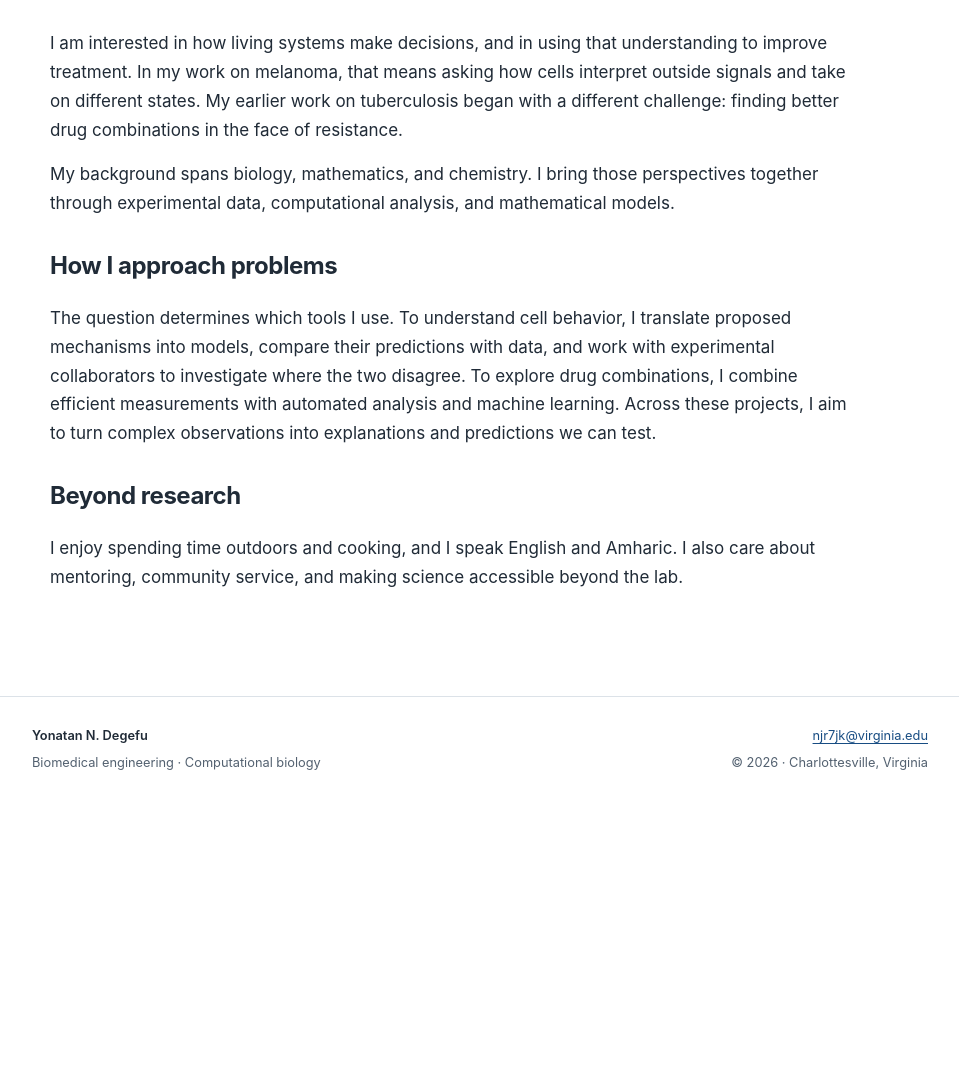
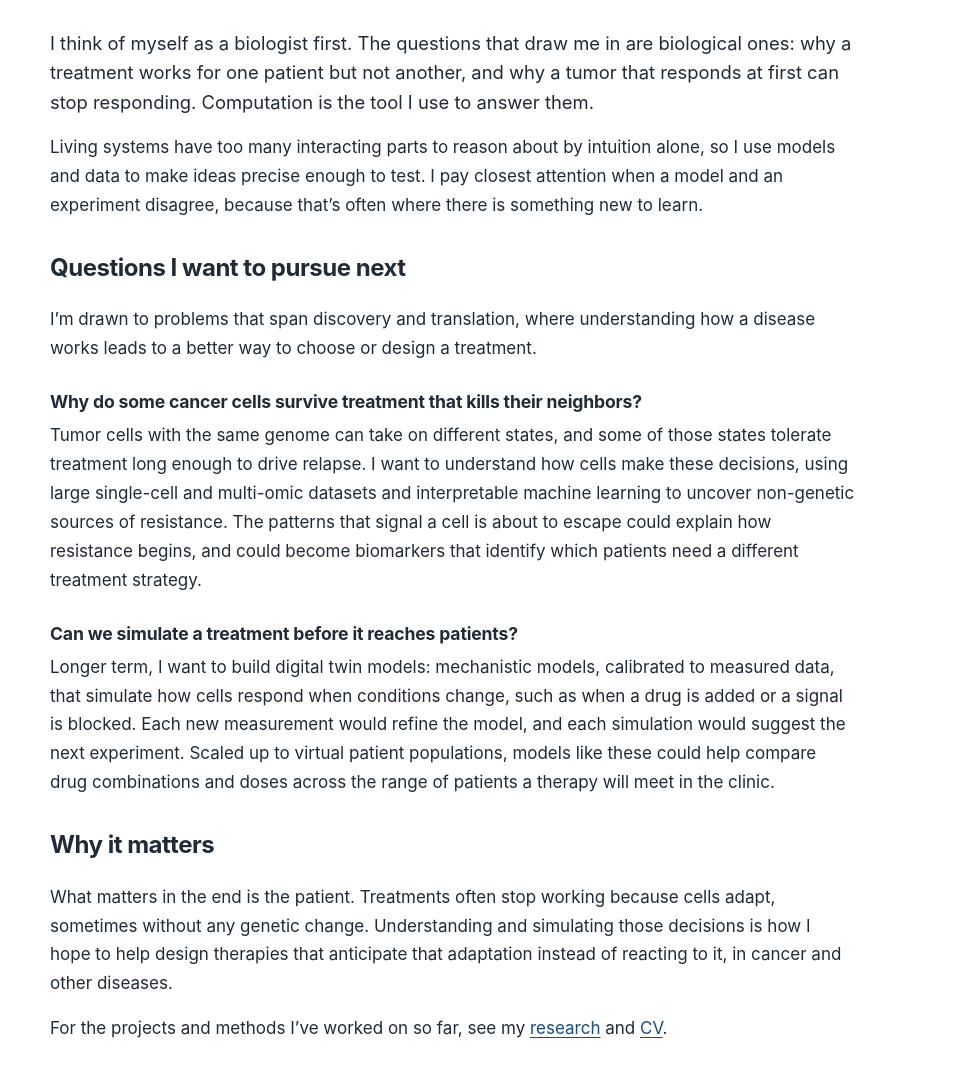
Before and after one commit to YonaNeg/YonaNeg.github.io, an Astro site: page /about in a window 1280 px wide. Shown: the part 223-1295 px from the top of the page, without its empty margins (160-1119 px from the left). Before the commit the page ends 1026 px from the top, so only its background shows below. Built offline with nearby package versions, Linux system fonts and the light colour scheme; Astro itself is replaced by a stand-in of ours.

Commit message:
Update profile text

```diff
--- a/src/pages/about.astro
+++ b/src/pages/about.astro
@@ -1,35 +1,65 @@
 ---
 import BaseLayout from '../layouts/BaseLayout.astro';
+import { withBase } from '../utils/paths';
 ---
 
-<BaseLayout title="About - Yonatan N. Degefu" description="What motivates Yonatan N. Degefu, how he approaches research problems, and his interests beyond the lab.">
+<BaseLayout title="About - Yonatan N. Degefu" description="Why Yonatan N. Degefu approaches biology through computation, and the questions about treatment resistance, biomarkers, and digital twins that motivate the next stage of the work.">
   <div class="about-container">
     <p class="eyebrow page-kicker">What motivates me</p>
     <h1>About Me</h1>
 
     <section class="bio-section">
-      <div class="bio-content">
-        <p>
-          I am interested in how living systems make decisions, and in using that understanding to
-          improve treatment. In my work on melanoma, that means asking how cells interpret outside
-          signals and take on different states. My earlier work on tuberculosis began with a different
-          challenge: finding better drug combinations in the face of resistance.
-        </p>
-        <p>
-          My background spans biology, mathematics, and chemistry. I bring those perspectives together
-          through experimental data, computational analysis, and mathematical models.
-        </p>
-      </div>
+      <p class="about-lede">
+        I think of myself as a biologist first. The questions that draw me in are biological ones:
+        why a treatment works for one patient but not another, and why a tumor that responds at first
+        can stop responding. Computation is the tool I use to answer them.
+      </p>
+      <p>
+        Living systems have too many interacting parts to reason about by intuition alone, so I use
+        models and data to make ideas precise enough to test. I pay closest attention when a model
+        and an experiment disagree, because that’s often where there is something new to learn.
+      </p>
     </section>
 
-    <section class="bio-section" aria-labelledby="approach-heading">
-      <h2 id="approach-heading">How I approach problems</h2>
+    <section class="bio-section" aria-labelledby="future-heading">
+      <h2 id="future-heading">Questions I want to pursue next</h2>
       <p>
-        The question determines which tools I use. To understand cell behavior, I translate proposed
-        mechanisms into models, compare their predictions with data, and work with experimental
-        collaborators to investigate where the two disagree. To explore drug combinations, I combine
-        efficient measurements with automated analysis and machine learning. Across these projects,
-        I aim to turn complex observations into explanations and predictions we can test.
+        I’m drawn to problems that span discovery and translation, where understanding how a disease
+        works leads to a better way to choose or design a treatment.
+      </p>
+
+      <h3>Why do some cancer cells survive treatment that kills their neighbors?</h3>
+      <p>
+        Tumor cells with the same genome can take on different states, and some of those states
+        tolerate treatment long enough to drive relapse. I want to understand how cells make these
+        decisions, using large single-cell and multi-omic datasets and interpretable machine learning
+        to uncover non-genetic sources of resistance. The patterns that signal a cell is about to
+        escape could explain how resistance begins, and could become biomarkers that identify which
+        patients need a different treatment strategy.
+      </p>
+
+      <h3>Can we simulate a treatment before it reaches patients?</h3>
+      <p>
+        Longer term, I want to build digital twin models: mechanistic models, calibrated to measured
+        data, that simulate how cells respond when conditions change, such as when a drug is added or
+        a signal is blocked. Each new measurement would refine the model, and each simulation would
+        suggest the next experiment. Scaled up to virtual patient populations, models like these could
+        help compare drug combinations and doses across the range of patients a therapy will meet in
+        the clinic.
+      </p>
+    </section>
+
+    <section class="bio-section" aria-labelledby="why-heading">
+      <h2 id="why-heading">Why it matters</h2>
+      <p>
+        What matters in the end is the patient. Treatments often stop working because cells adapt,
+        sometimes without any genetic change. Understanding and simulating those decisions is how I
+        hope to help design therapies that anticipate that adaptation instead of reacting to it, in
+        cancer and other diseases.
+      </p>
+      <p>
+        For the projects and methods I’ve worked on so far, see my
+        <a href={withBase('/research/')}>research</a> and <a href={withBase('/cv/')}>CV</a>.
       </p>
     </section>
 
--- a/src/styles/site.css
+++ b/src/styles/site.css
@@ -49,6 +49,10 @@ main { padding-block: 3rem 4.5rem; min-height: 70vh; }
 .academic-affiliation { color: var(--muted); margin-top: .15rem; font-size: 1rem; }
 .intro-bio { margin-top: 1.5rem; max-width: 76ch; }
 .intro-bio p + p { margin-top: .8rem; }
+.intro-lede { font-size: 1.2rem; line-height: 1.5; font-weight: 600; color: var(--ink); }
+.intro-approaches { list-style: none; display: grid; gap: .8rem; margin-top: 1.1rem; }
+.intro-approaches li { padding-left: 1rem; border-left: 2px solid var(--line); }
+.intro-next { margin-top: 1.2rem; }
 .academic-links { display: flex; gap: .7rem 1.4rem; flex-wrap: wrap; margin-top: 1.4rem; font-size: .925rem; }
 .home-section { margin-top: 2.5rem; }
 .section-heading { display: flex; justify-content: space-between; align-items: baseline; gap: 1.5rem; margin-bottom: 1.4rem; }
@@ -66,6 +70,7 @@ main { padding-block: 3rem 4.5rem; min-height: 70vh; }
 .publication-figure img { display: block; width: 100%; height: auto; border: 1px solid var(--line); background: white; }
 .figure-caption { display: block; margin-top: .4rem; font-size: .75rem; text-align: center; text-decoration: underline; }
 .paper-venue { font-size: .85rem; color: var(--muted); margin-top: .2rem; }
+.paper-highlight { font-size: .85rem; line-height: 1.55; margin-top: .55rem; padding-left: .75rem; border-left: 2px solid var(--accent); }
 .publication-status { font-style: italic; }
 .paper-summary { font-size: .925rem; margin-top: .55rem; color: var(--ink); }
 .paper-link { display: inline-block; font-size: .85rem; margin-top: .4rem; }
@@ -80,7 +85,9 @@ main { padding-block: 3rem 4.5rem; min-height: 70vh; }
 .page-kicker { margin-bottom: .5rem; }
 .intro { color: var(--muted); font-size: 1.0625rem; max-width: 75ch; margin-bottom: 2rem; }
 .bio-section { margin-block: 2rem; max-width: 75ch; }
-.bio-content p + p { margin-top: 1rem; }
+.bio-section p + p { margin-top: 1rem; }
+.about-lede { font-size: 1.15rem; line-height: 1.6; color: var(--ink); }
+.bio-section h3 { margin: 1.75rem 0 .45rem; }
 .education, .experience, .research-areas, .projects, .publications-section, .stats { margin-top: 2.5rem; }
 .timeline-item, .experience-item, .area, .project-card, .publication, .cv-item, .cv-pub { padding-block: 1.4rem; border-top: 1px solid var(--line); }
 .timeline-content h3, .experience-item h3, .area h3, .project-card h3, .publication h3, .cv-item h3 { margin-bottom: .5rem; }
```
Also changed, not shown: src/components/PublicationEntry.astro (+6 -1 lines), src/data/publications.ts (+7 -0 lines), src/pages/index.astro (+7 -2 lines), src/pages/research.astro (+20 -8 lines).
